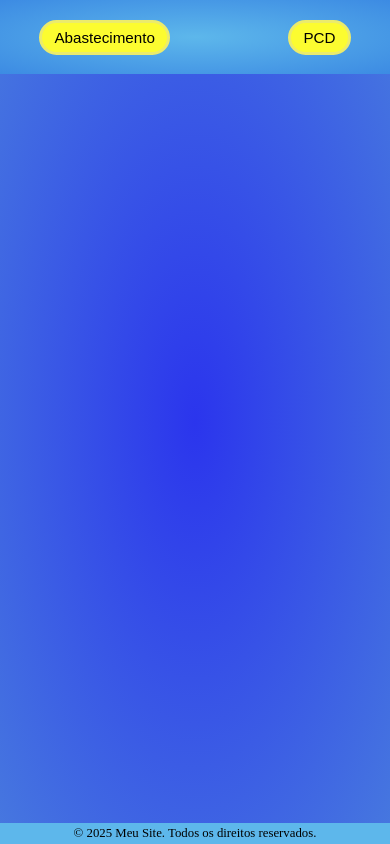
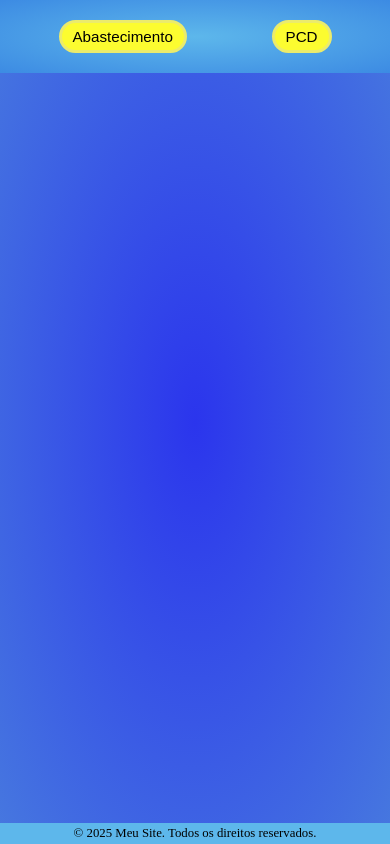
Before and after one commit to Brown-1310/PCD-ABAST, a plain HTML site: page index.html in a window 390 px wide. Drawn offline with Linux system fonts and the light colour scheme.

Commit message:
Visualização Mobile

```diff
--- a/style.css
+++ b/style.css
@@ -157,7 +157,7 @@ footer {
         font-size: 95%;
     }
     .Botoes {
-        padding: 5% 10%;
+        padding: 5% 15%;
     }
     .form {
         padding: 0.5rem;
```
